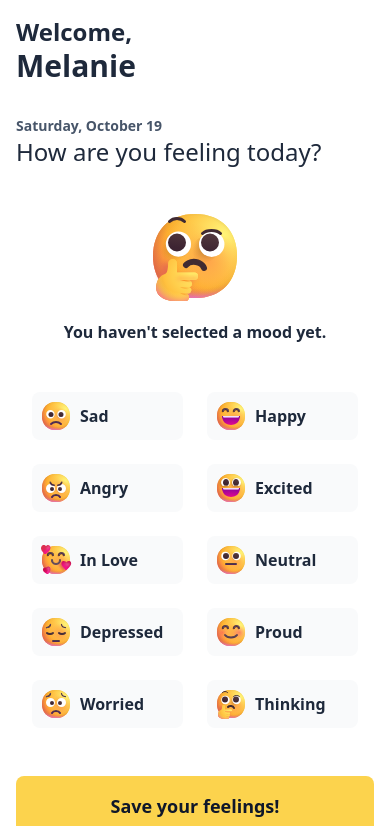
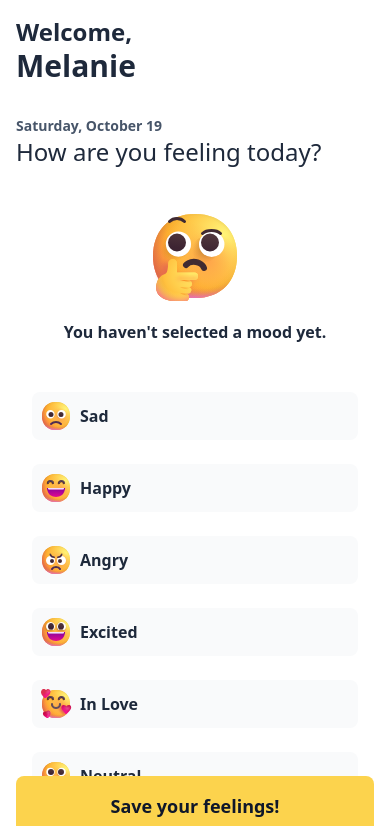
Before and after one commit to itshoro/mood-tracker, a Next.js app: page / in a window 390 px wide. Shown: the top 826 px of the page. Built offline with nearby package versions, Linux system fonts and the light colour scheme.

Commit message:
refactor: add new breakpoint
Co-authored-by: Tim Nelke <tim.nelke@outlook.com>

```diff
--- a/tailwind.config.ts
+++ b/tailwind.config.ts
@@ -3,8 +3,10 @@ import type { Config } from "tailwindcss";
 const config: Config = {
     content: ["./src/app/**/*.{js,ts,jsx,tsx,mdx}"],
     theme: {
-        screens: {
-            sm: "350px",
+        extend: {
+            screens: {
+                xs: "350px",
+            },
         },
     },
     plugins: [],
```
